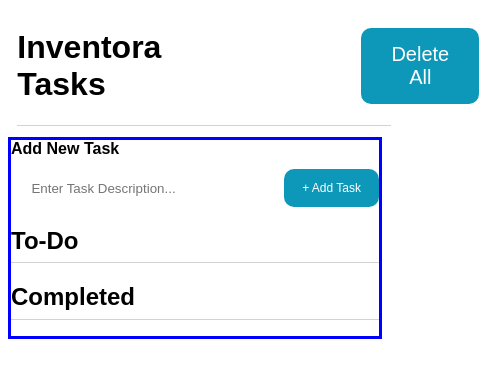
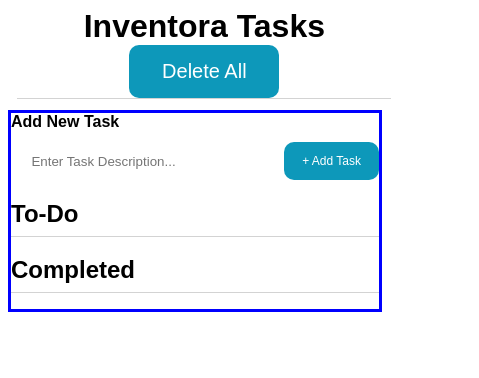
Before and after one commit to adamhinton/inv-todo, a React (Create React App) app: page / in a window 390 px wide. Shown: the top 378 px of the page, 479 px wide, since content can reach past the window. Built offline with nearby package versions, Linux system fonts and the light colour scheme.

Commit message:
more responsive header

```diff
--- a/src/components/Header.js
+++ b/src/components/Header.js
@@ -5,7 +5,7 @@ const Header = (props) => {
 
   return (
     <StyledHeader>
-      <h1>Inventora Tasks</h1>
+      <Styledh1>Inventora Tasks</Styledh1>
       <StyledDeleteAllButton
         onClick={() => {
           setTodoList([]);
@@ -27,9 +27,26 @@ const StyledHeader = styled.header`
   border-bottom: 1px solid lightgrey;
   margin-bottom: 3%;
   align-items: center;
+  max-width: 100%;
+
+  @media (max-width: 450px) {
+    flex-direction: column;
+    text-align: center;
+  }
 `;
 
-const Styledh1 = styled.h1``;
+const Styledh1 = styled.h1`
+  margin-right: 300px;
+
+  @media (max-width: 750px) {
+    margin-right: 25%;
+  }
+
+  @media (max-width: 450px) {
+    width: 80%;
+    margin: 0;
+  }
+`;
 
 const StyledDeleteAllButton = styled.button`
   border: none;
@@ -37,7 +54,6 @@ const StyledDeleteAllButton = styled.button`
   width: 150px;
   color: white;
   height: 50%;
-  margin-left: 200px;
   font-size: 1.25rem;
   padding: 15px 30px;
   border-radius: 10px;
```
